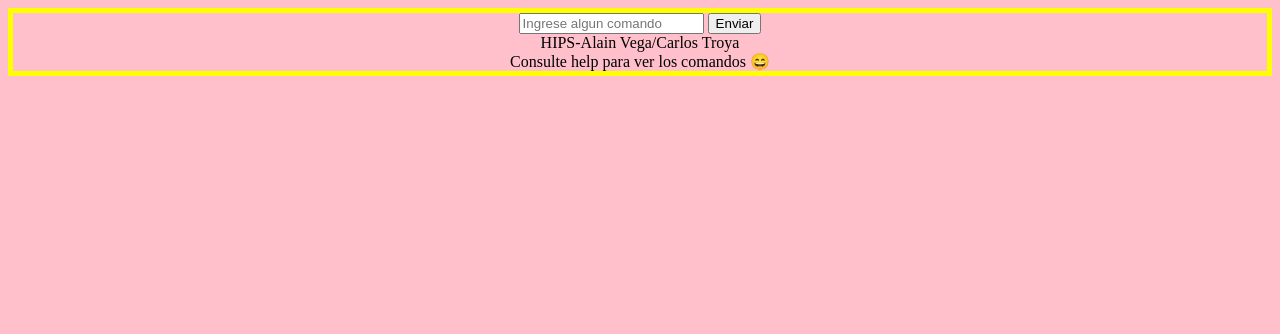
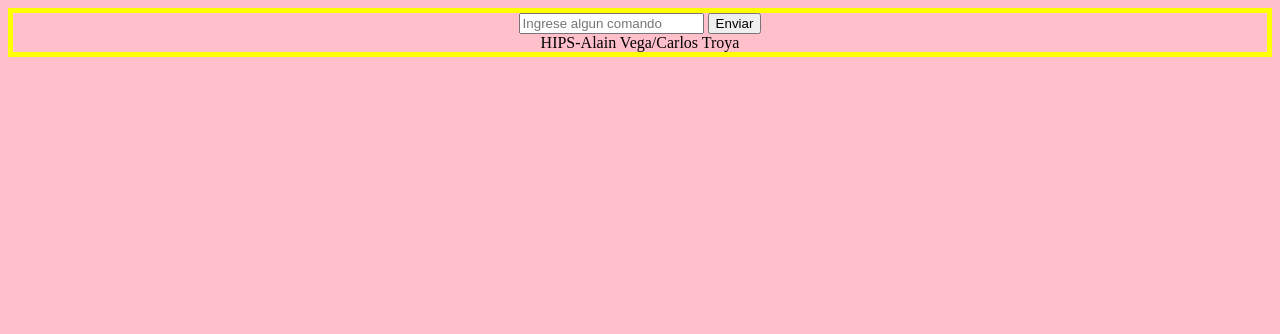
Before and after one commit to CTroya/HIPS, a Django app: page /login/home/ in a window 1280 px wide. Shown: the top 334 px of the page. Run offline with Django 3.2, Linux system fonts and the light colour scheme; parts of the project's set-up code (start-up, migrations or seed data) failed here and were passed over; some libraries are stand-ins or nearby versions.

Commit message:
less goo2

```diff
--- a/home/templates/home.html
+++ b/home/templates/home.html
@@ -39,13 +39,6 @@
             <div class="msg-info-name">HIPS-Alain Vega/Carlos Troya</div>
             <div class="msg-info-time"></div>
           </div>
-
-          <div class="msg-text">
-            Consulte help para ver los comandos 😄
-          </div>
-        </div>
-      </div>
-
     </main>
 
 
```
